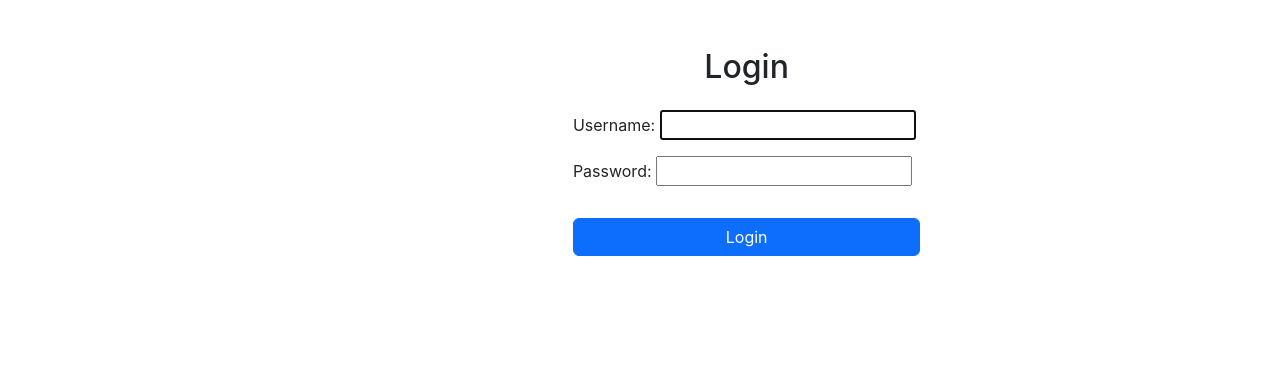
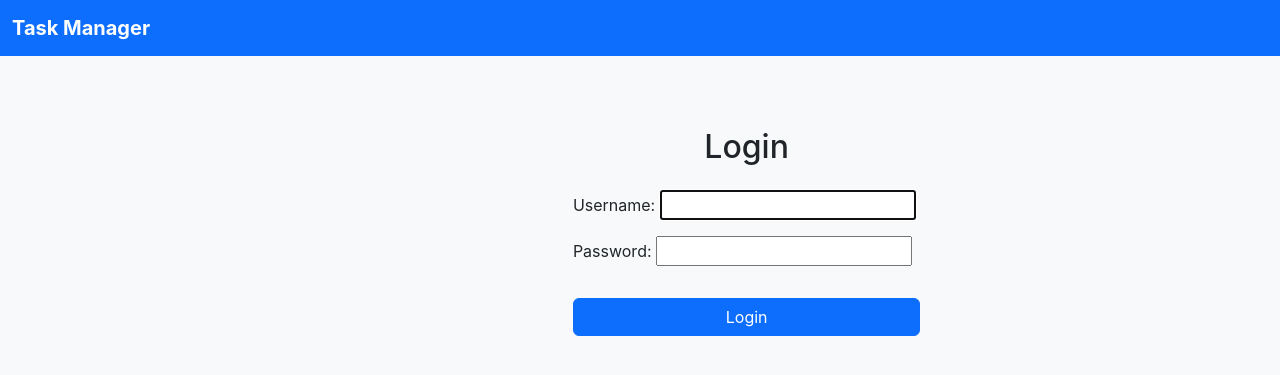
Before and after one commit to Ryu-Tora/task-manager, a Django app: page /accounts/login/ in a window 1280 px wide. Shown: the top 375 px of the page. Run offline with Django 5.2, Linux system fonts and the light colour scheme.

Commit message:
Final changes in base.html

```diff
--- a/templates/base.html
+++ b/templates/base.html
@@ -1,39 +1,55 @@
 <!DOCTYPE html>
 <html lang="en">
-
 <head>
-    {% block title %}<title>Task Manager</title>{% endblock %}
+    <title>{% block title %}Task Manager{% endblock %}</title>
     <meta charset="utf-8">
     <meta name="viewport" content="width=device-width, initial-scale=1">
-    <link rel="stylesheet"
-          href="https://cdn.jsdelivr.net/npm/bootstrap@5.3.8/dist/css/bootstrap.min.css"
-          integrity="sha384-TX8t27EcRE3e/ihU7zmQxVncDAy5uIKz4rEkgIXeMed4M0jlfIDPvg6uqKI2xXr2"
-          crossorigin="anonymous">
+
+    <!-- Bootstrap -->
+    <link href="https://cdn.jsdelivr.net/npm/bootstrap@5.3.8/dist/css/bootstrap.min.css" rel="stylesheet">
+    <link href="https://cdn.jsdelivr.net/npm/bootstrap-icons@1.11.1/font/bootstrap-icons.css" rel="stylesheet">
+
     {% load static %}
     <link rel="stylesheet" href="{% static 'css/styles.css' %}">
 </head>
 
-<body>
-<div class="container-fluid">
-    <div class="row">
-        <div class="col-sm-2">
+<body class="bg-light">
 
-            {% block sidebar %}
-                {% include "includes/sidebar.html" %}
-            {% endblock %}
+<nav class="navbar navbar-expand-lg navbar-dark bg-primary">
+    <div class="container-fluid">
+        <a class="navbar-brand fw-bold" href="/">Task Manager</a>
 
-        </div>
-        <div class="col-sm-10 ">
+        <button class="navbar-toggler" type="button" data-bs-toggle="collapse"
+                data-bs-target="#mainNavbar">
+            <span class="navbar-toggler-icon"></span>
+        </button>
 
-            {% block content %}{% endblock %}
+        <div id="mainNavbar" class="collapse navbar-collapse">
 
-            {% block pagination %}
-                {% include "includes/pagination.html" %}
-            {% endblock %}
-
+            <span class="navbar-text text-white me-3">
+                {{ request.user.username }}
+            </span>
         </div>
     </div>
+</nav>
+
+<div class="container-fluid py-4">
+    <div class="row">
+
+        <!-- SIDEBAR -->
+        <div class="col-12 col-md-3 col-lg-2 mb-3">
+            {% include "includes/sidebar.html" %}
+        </div>
+
+        <!-- MAIN CONTENT -->
+        <div class="col-12 col-md-9 col-lg-10">
+            {% include "includes/messages.html" %}
+            {% block content %}{% endblock %}
+        </div>
+
+    </div>
 </div>
+
+<script src="https://cdn.jsdelivr.net/npm/bootstrap@5.3.8/dist/js/bootstrap.bundle.min.js"></script>
 </body>
-
 </html>
```
